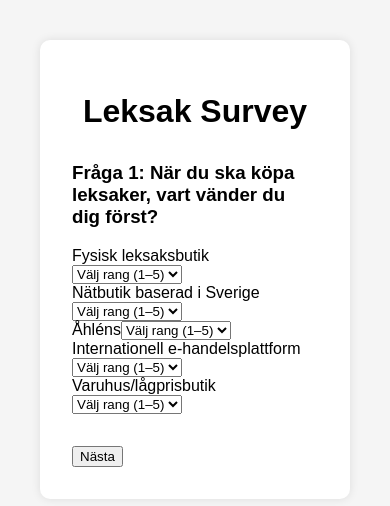
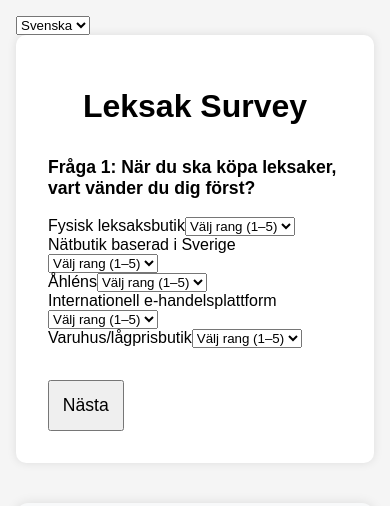
Before and after one commit to irahulksingh/sur-vey, a website: page public/index.html in a window 390 px wide. Drawn offline with nearby package versions, Linux system fonts and the light colour scheme.

Commit message:
admin password for csv and mobile view in css

```diff
--- a/public/script.js
+++ b/public/script.js
@@ -1,4 +1,6 @@
-const questions = [
+const languages = {
+  sv: {
+    questions: [
       "När du ska köpa leksaker, vart vänder du dig först?",
       "Vilken faktor påverkar mest ditt val av butik vid köp av leksaker?",
       "Vilken betalningsmetod föredrar du när du handlar leksaker online?",
@@ -11,9 +13,8 @@ const questions = [
       "Vad är viktigast vid köp av presenter (leksaker)?",
       "Vilken typ av leksaker köper du oftast?",
       "Om du skulle välja bort en butik eller e-handel, vad skulle vara främsta anledningen?"
-];
-
-const optionsList = [
+    ],
+    options: [
       ["Fysisk leksaksbutik", "Nätbutik baserad i Sverige", "Åhléns", "Internationell e-handelsplattform", "Varuhus/lågprisbutik"],
       ["Pris", "Leveranstid", "Sortiment/Produktutbud", "Kundservice och rådgivning", "Enkelhet att beställa"],
       ["Klarna", "Kredit-/betalkort", "Swish", "PayPal", "Direkt bankbetalning"],
@@ -26,14 +27,60 @@ const optionsList = [
       ["Trendig", "Unik", "Pedagogisk", "Hållbar", "Prisvärd"],
       ["Traditionella leksaker", "Elektroniska leksaker", "Pyssel", "Utomhusleksaker", "Samlarprodukter"],
       ["Höga priser", "Dålig kundservice", "Lång leveranstid", "Dåligt sortiment", "Komplicerad retur"]
-];
+    ],
+    next: "Nästa",
+    submit: "Skicka",
+    selectRank: "Välj rang (1–5)",
+    rankError: "Varje rang 1–5 måste användas exakt en gång.",
+    clickToSubmit: "Klicka på Skicka för att se resultatet.",
+    download: "Ladda ner resultat som CSV"
+  },
+  en: {
+    questions: [
+      "When buying toys, where do you go first?",
+      "Which factor most influences your choice of store when buying toys?",
+      "Which payment method do you prefer when buying toys online?",
+      "Which factor most affects your satisfaction with online toy purchases?",
+      "Which social media most influences your toy buying decision?",
+      "What would make you shop more often from Åhléns?",
+      "How important is sustainability when choosing toys?",
+      "How do you usually discover new toy products?",
+      "Which age group do you primarily buy toys for?",
+      "What is most important when buying gifts (toys)?",
+      "What type of toys do you buy most often?",
+      "If you were to avoid a store or e-commerce site, what would be the main reason?"
+    ],
+    options: [], // We'll reuse the same Swedish options for simplicity
+    next: "Next",
+    submit: "Submit",
+    selectRank: "Select rank (1–5)",
+    rankError: "Each rank from 1–5 must be used exactly once.",
+    clickToSubmit: "Click Submit to see results.",
+    download: "Download results as CSV"
+  }
+};
 
-let currentQuestion = 0;
+let selectedLang = "sv";
+
+const langPicker = document.createElement("select");
+langPicker.innerHTML = `<option value="sv">Svenska</option><option value="en">English</option>`;
+langPicker.onchange = () => {
+  selectedLang = langPicker.value;
+  showQuestion(currentQuestion);
+};
+document.body.insertBefore(langPicker, document.body.firstChild);
+
 const form = document.getElementById("survey-form");
 const submitBtn = document.getElementById("submit-btn");
 let userAnswers = {};
+const isAdmin = localStorage.getItem("isAdmin") === "true";
+let currentQuestion = 0;
 
 function showQuestion(index) {
+  const lang = languages[selectedLang];
+  const questions = lang.questions;
+  const optionsList = languages.sv.options; // Using sv options for both languages
+
   form.innerHTML = "";
   const questionDiv = document.createElement("div");
   questionDiv.className = "question";
@@ -47,10 +94,11 @@ function showQuestion(index) {
     select.name = `q${index}-${i}`;
     select.dataset.option = opt;
     select.required = true;
+    select.className = "mobile-dropdown";
 
     const defaultOpt = document.createElement("option");
     defaultOpt.value = "";
-    defaultOpt.textContent = "Välj rang (1–5)";
+    defaultOpt.textContent = lang.selectRank;
     defaultOpt.disabled = true;
     defaultOpt.selected = true;
     select.appendChild(defaultOpt);
@@ -73,8 +121,9 @@ function showQuestion(index) {
   form.appendChild(questionDiv);
 
   const nextBtn = document.createElement("button");
-  nextBtn.textContent = "Nästa";
+  nextBtn.textContent = lang.next;
   nextBtn.type = "button";
+  nextBtn.className = "next-btn";
   nextBtn.onclick = () => {
     const selects = form.querySelectorAll("select");
     const values = {};
@@ -92,7 +141,7 @@ function showQuestion(index) {
     });
 
     if (!valid || usedRanks.size !== 5) {
-      alert("Varje rang 1–5 måste användas exakt en gång.");
+      alert(lang.rankError);
       return;
     }
 
@@ -101,8 +150,9 @@ function showQuestion(index) {
     if (currentQuestion < questions.length) {
       showQuestion(currentQuestion);
     } else {
+      submitBtn.textContent = lang.submit;
       submitBtn.style.display = "block";
-      form.innerHTML = "<p>Klicka på Skicka för att se resultatet.</p>";
+      form.innerHTML = `<p>${lang.clickToSubmit}</p>`;
     }
   };
   form.appendChild(nextBtn);
@@ -131,7 +181,6 @@ submitBtn.onclick = async () => {
     const thead = document.createElement("thead");
     thead.innerHTML = `<tr><th>Fråga ${qIndex + 1}</th><th>1</th><th>2</th><th>3</th><th>4</th><th>5</th></tr>`;
     table.appendChild(thead);
-
     csvContent += `\nFråga ${qIndex + 1},1,2,3,4,5\n`;
 
     const tbody = document.createElement("tbody");
@@ -151,8 +200,9 @@ submitBtn.onclick = async () => {
     resultsContainer.appendChild(document.createElement("br"));
   });
 
+  if (isAdmin) {
     const downloadBtn = document.createElement("button");
-  downloadBtn.textContent = "Ladda ner resultat som CSV";
+    downloadBtn.textContent = languages[selectedLang].download;
     downloadBtn.onclick = () => {
       const encodedUri = encodeURI(csvContent);
       const link = document.createElement("a");
@@ -163,6 +213,11 @@ submitBtn.onclick = async () => {
       document.body.removeChild(link);
     };
     resultsContainer.appendChild(downloadBtn);
+  }
+  const isAdmin = prompt("Enter admin password") === "Survey-2025";
+if (!isAdmin) {
+  document.querySelector(".download-btn")?.remove();
+}
 };
 
 showQuestion(currentQuestion);
--- a/public/style.css
+++ b/public/style.css
@@ -56,3 +56,22 @@ h1 {
 #results-table tr:nth-child(even) {
   background-color: #f2f2f2;
 }
+@media (max-width: 600px) {
+  .styled-dropdown, .next-btn, #submit-btn, .download-btn {
+    font-size: 1.1rem;
+    padding: 0.8rem;
+  }
+
+  .question h3 {
+    font-size: 1.1rem;
+  }
+
+  body {
+    padding: 0.5rem;
+  }
+
+  table th, table td {
+    padding: 0.4rem;
+    font-size: 0.9rem;
+  }
+}
```
Lines whose indentation alone changed are shown as unchanged.
